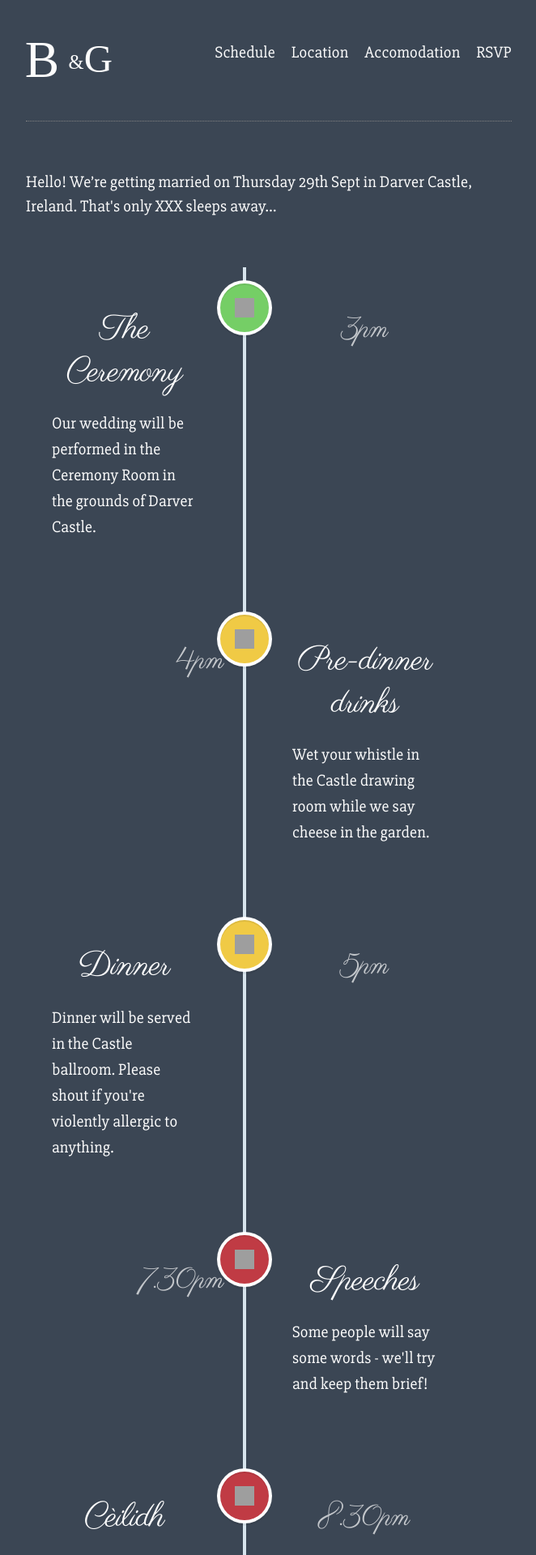
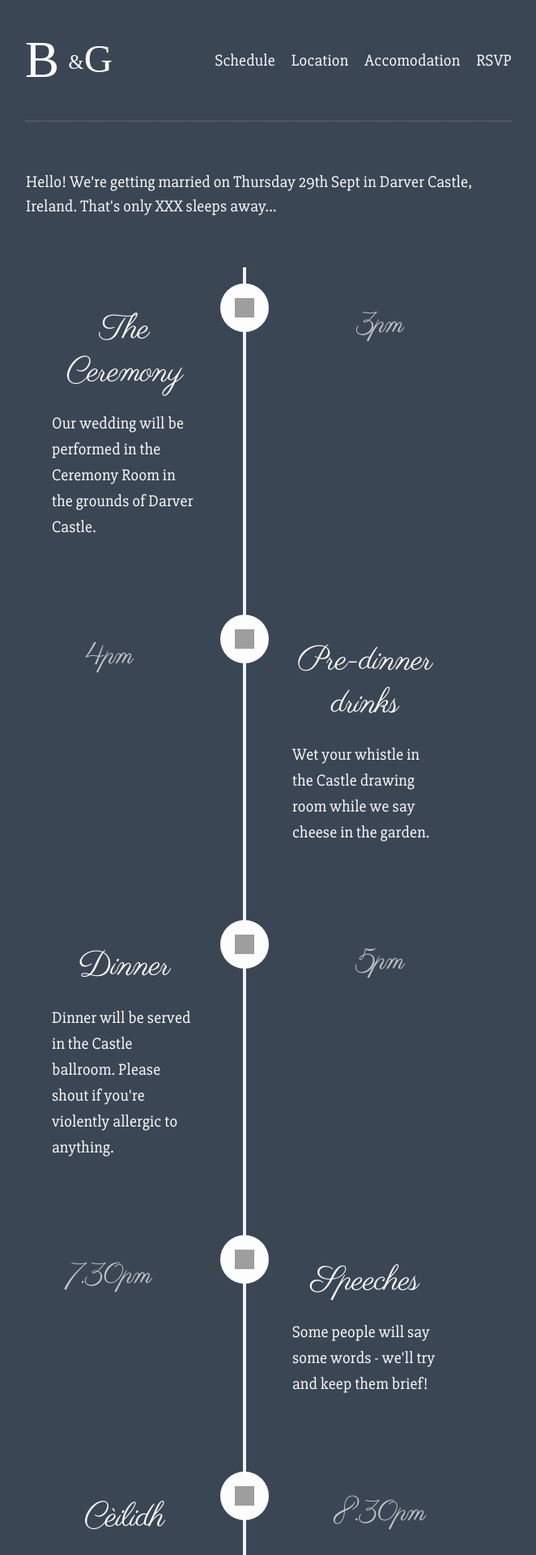
Before and after one commit to tumbleshack/wedding, a Jekyll site: the page built from index.html, in a window 1280 px wide. Shown: the top 1920 px of the page at 81% size, without its empty margins (308-970 px from the left). Built offline with Jekyll 4.4.1, drawn with Linux system fonts in a browser that asks for light colours; grey boxes are pictures that could not be loaded.

Commit message:
Update _site assets

```diff
--- a/css/main.css
+++ b/css/main.css
@@ -864,7 +864,7 @@ a {
     position: absolute;
     height: 3px;
     width: 100%;
-    background: #828282;
+    background: #fdfdfd;
     -webkit-border-radius: 5px;
             border-radius: 5px;
     opacity: 1;
@@ -914,7 +914,8 @@ a {
     max-height: 100%;
     position: relative; }
     .primary-nav-wrap .primary-nav {
-      padding-right: 0; }
+      padding-right: 0;
+      padding-top: 1rem; }
       .primary-nav-wrap .primary-nav__item {
         text-align: right; }
         .primary-nav-wrap .primary-nav__item:last-child {
@@ -953,7 +954,7 @@ Main components
     left: 18px;
     height: 100%;
     width: 4px;
-    background: #d7e4ed; }
+    background: #f0f0f0; }
   @media only screen and (min-width: 1170px) {
     #cd-timeline {
       margin: 3rem 0; }
@@ -984,8 +985,7 @@ Main components
   height: 40px;
   -webkit-border-radius: 50%;
           border-radius: 50%;
-  -webkit-box-shadow: 0 0 0 4px #ffffff, inset 0 2px 0 rgba(0, 0, 0, 0.08), 0 3px 0 4px rgba(0, 0, 0, 0.05);
-          box-shadow: 0 0 0 4px #ffffff, inset 0 2px 0 rgba(0, 0, 0, 0.08), 0 3px 0 4px rgba(0, 0, 0, 0.05); }
+  background: #fdfdfd; }
   .cd-timeline-img img {
     display: block;
     width: 24px;
@@ -995,12 +995,6 @@ Main components
     top: 50%;
     margin-left: -12px;
     margin-top: -12px; }
-  .cd-timeline-img.cd-picture {
-    background: #75ce66; }
-  .cd-timeline-img.cd-movie {
-    background: #c03b44; }
-  .cd-timeline-img.cd-location {
-    background: #f0ca45; }
   @media only screen and (min-width: 1170px) {
     .cd-timeline-img {
       width: 60px;
@@ -1065,29 +1059,27 @@ Main components
       .cd-timeline-content::before {
         top: 24px;
         left: 100%;
-        border-color: transparent;
-        border-left-color: #ffffff; }
+        border-color: transparent; }
       .cd-timeline-content .cd-read-more {
         float: left; }
       .cd-timeline-content .cd-date {
         position: absolute;
         width: 100%;
-        left: 122%;
-        top: 6px; }
+        left: 130%;
+        top: 0; }
       .cd-timeline-block:nth-child(even) .cd-timeline-content {
         float: right; }
         .cd-timeline-block:nth-child(even) .cd-timeline-content::before {
           top: 24px;
           left: auto;
           right: 100%;
-          border-color: transparent;
-          border-right-color: #ffffff; }
+          border-color: transparent; }
         .cd-timeline-block:nth-child(even) .cd-timeline-content .cd-read-more {
           float: right; }
         .cd-timeline-block:nth-child(even) .cd-timeline-content .cd-date {
           left: auto;
-          right: 122%;
-          text-align: right; }
+          right: 130%;
+          text-align: centre; }
       .cssanimations .cd-timeline-content.is-hidden {
         visibility: hidden; }
       .cssanimations .cd-timeline-content.bounce-in {
```
Also changed, not shown: 2 other files.
